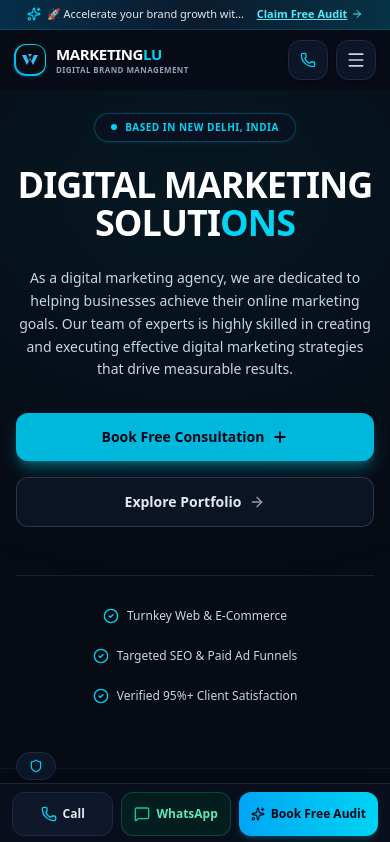
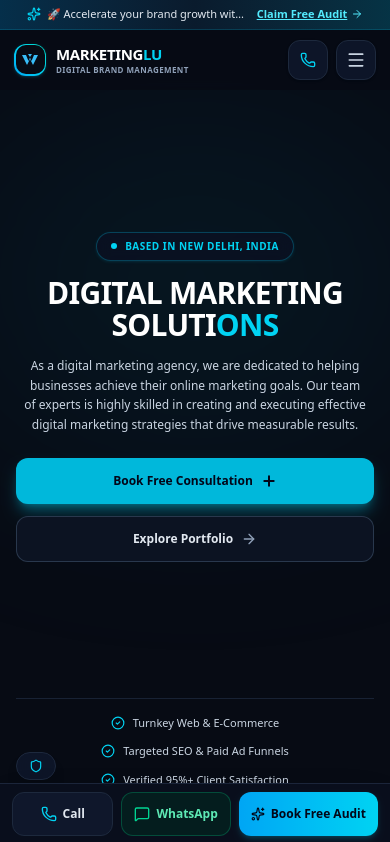
Before and after one commit to ThinkYuvraj/MaketinGlu, a React (Vite) app: page / in a window 390 px wide. Shown: the top 842 px of the page. Built offline with nearby package versions, Linux system fonts and the light colour scheme.

Commit message:
feat: update hero section layout and scroll behavior
Refactor the Hero component to use full-screen height and add a scroll-to-next-section feature for improved UX. Added an 'home' identifier to the hero section for better navigation.

```diff
--- a/src/App.tsx
+++ b/src/App.tsx
@@ -48,7 +48,7 @@
       {/* Main Website Flow: Clean, Non-Redundant, High-Readability */}
       <main className="flex-1">
         {/* Section 1: Hero Section */}
-        <AnimatedSection delayMs={0}>
+        <AnimatedSection id="home" delayMs={0}>
           <Hero
             onOpenConsultation={() => handleOpenConsultation()}
             onExplorePortfolio={handleExplorePortfolio}
--- a/src/components/Hero.tsx
+++ b/src/components/Hero.tsx
@@ -1,4 +1,4 @@
-import { ArrowRight, Plus, CheckCircle2 } from 'lucide-react';
+import { ArrowRight, Plus, CheckCircle2, ChevronDown } from 'lucide-react';
 import { motion } from 'motion/react';
 import { useSiteConfig } from '../context/SiteConfigContext';
 import { buttonHoverMotion, standardEase } from '../lib/animations';
@@ -12,26 +12,38 @@
 export default function Hero({ onOpenConsultation, onExplorePortfolio }: HeroProps) {
   const { config } = useSiteConfig();
 
+  const handleScrollDown = () => {
+    const el = document.getElementById('growth') || document.getElementById('expertise');
+    if (el) {
+      el.scrollIntoView({ behavior: 'smooth' });
+    }
+  };
+
   return (
-    <section className="relative pt-28 sm:pt-36 md:pt-44 pb-16 sm:pb-24 lg:pb-28 overflow-hidden">
+    <section
+      id="hero-section"
+      className="relative min-h-screen min-h-[100dvh] flex flex-col justify-between pt-24 sm:pt-28 md:pt-32 pb-5 sm:pb-8 overflow-hidden"
+    >
       {/* Background ambient lighting */}
-      <div className="absolute top-1/4 left-1/2 -translate-x-1/2 -translate-y-1/2 w-[500px] sm:w-[650px] h-[300px] sm:h-[400px] bg-cyan-500/10 blur-[130px] rounded-full pointer-events-none" />
+      <div className="absolute top-1/3 left-1/2 -translate-x-1/2 -translate-y-1/2 w-[450px] sm:w-[650px] h-[260px] sm:h-[380px] bg-cyan-500/10 blur-[130px] rounded-full pointer-events-none" />
 
-      <Container className="relative text-center">
+      {/* Main Hero Body - Centered in First Window */}
+      <div className="flex-1 flex flex-col justify-center items-center my-auto w-full">
+        <Container className="relative text-center w-full">
           <motion.div
-          initial={{ opacity: 0, y: 20 }}
+            initial={{ opacity: 0, y: 18 }}
             animate={{ opacity: 1, y: 0 }}
             transition={{ duration: 0.6, ease: standardEase }}
             className="max-w-4xl lg:max-w-5xl xl:max-w-6xl mx-auto"
           >
             {/* Location Badge */}
-          <div className="inline-flex items-center gap-2 px-4 py-1.5 rounded-full bg-[#0a1122]/90 border border-cyan-500/30 text-[10px] sm:text-xs font-semibold tracking-wider text-cyan-400 mb-6 shadow-sm shadow-cyan-500/10">
+            <div className="inline-flex items-center gap-2 px-3.5 sm:px-4 py-1.5 rounded-full bg-[#0a1122]/90 border border-cyan-500/30 text-[10px] sm:text-xs font-semibold tracking-wider text-cyan-400 mb-4 sm:mb-6 shadow-sm shadow-cyan-500/10 backdrop-blur-sm">
               <span className="w-1.5 h-1.5 rounded-full bg-cyan-400" />
               <span>{config.locationBadge}</span>
             </div>
 
             {/* Main Headline */}
-          <h1 className="text-4xl sm:text-6xl md:text-7xl lg:text-8xl font-black text-white tracking-tight leading-[1.08] mb-6">
+            <h1 className="text-3xl sm:text-5xl md:text-6xl lg:text-7xl xl:text-8xl font-black text-white tracking-tight leading-[1.06] mb-4 sm:mb-6">
               <span>{config.heroTitleLine1}</span> <br className="hidden sm:inline" />
               <span>
                 SOLUTI<span className="text-cyan-400">ONS</span>
@@ -39,17 +51,17 @@
             </h1>
 
             {/* Description */}
-          <p className="max-w-3xl mx-auto text-sm sm:text-base md:text-lg text-slate-300 font-normal leading-relaxed mb-8 sm:mb-10">
+            <p className="max-w-2xl lg:max-w-3xl mx-auto text-xs sm:text-base md:text-lg text-slate-300 font-normal leading-relaxed mb-6 sm:mb-8 md:mb-10 px-2">
               {config.heroDescription}
             </p>
 
             {/* Action Buttons */}
-          <div className="flex flex-col sm:flex-row items-center justify-center gap-4 max-w-md sm:max-w-none mx-auto">
+            <div className="flex flex-col sm:flex-row items-center justify-center gap-3 sm:gap-4 max-w-md sm:max-w-none mx-auto">
               {/* Primary CTA */}
               <motion.button
                 {...buttonHoverMotion}
                 onClick={() => onOpenConsultation()}
-              className="w-full sm:w-auto min-h-[48px] sm:min-h-[52px] px-8 py-3.5 rounded-xl bg-cyan-500 hover:bg-cyan-400 text-slate-950 font-extrabold text-sm sm:text-base shadow-lg shadow-cyan-500/40 flex items-center justify-center gap-2 cursor-pointer transition-all"
+                className="w-full sm:w-auto min-h-[46px] sm:min-h-[52px] px-7 sm:px-8 py-3 sm:py-3.5 rounded-xl bg-cyan-500 hover:bg-cyan-400 text-slate-950 font-extrabold text-xs sm:text-base shadow-lg shadow-cyan-500/40 flex items-center justify-center gap-2 cursor-pointer transition-all"
                 id="hero-btn-consultation"
               >
                 <span>{config.heroPrimaryCta}</span>
@@ -60,31 +72,47 @@
               <motion.button
                 {...buttonHoverMotion}
                 onClick={onExplorePortfolio}
-              className="w-full sm:w-auto min-h-[48px] sm:min-h-[52px] px-7 py-3.5 rounded-xl bg-[#0c1322] hover:bg-slate-800 border border-slate-700/80 hover:border-slate-600 text-slate-200 font-semibold text-sm sm:text-base flex items-center justify-center gap-2 cursor-pointer transition-all"
+                className="w-full sm:w-auto min-h-[46px] sm:min-h-[52px] px-6 sm:px-7 py-3 sm:py-3.5 rounded-xl bg-[#0c1322] hover:bg-slate-800 border border-slate-700/80 hover:border-slate-600 text-slate-200 font-semibold text-xs sm:text-base flex items-center justify-center gap-2 cursor-pointer transition-all"
                 id="hero-btn-portfolio"
               >
                 <span>{config.heroSecondaryCta}</span>
                 <ArrowRight className="w-4 h-4 text-slate-400" />
               </motion.button>
             </div>
+          </motion.div>
+        </Container>
+      </div>
 
-          {/* Bottom Bullet Divider & Inclusions */}
-          <div className="mt-12 sm:mt-16 pt-8 border-t border-slate-800/80 max-w-4xl mx-auto flex flex-col sm:flex-row items-center justify-center gap-6 sm:gap-10 text-xs sm:text-sm text-slate-300">
+      {/* Bottom First-Window Inclusions & Down Cue */}
+      <div className="w-full mt-auto">
+        <Container>
+          <div className="pt-4 sm:pt-6 border-t border-slate-800/80 max-w-4xl mx-auto flex flex-col sm:flex-row items-center justify-center gap-3 sm:gap-8 lg:gap-10 text-[11px] sm:text-xs md:text-sm text-slate-300">
             <div className="flex items-center gap-2">
-              <CheckCircle2 className="w-4 h-4 text-cyan-400 shrink-0" />
+              <CheckCircle2 className="w-3.5 h-3.5 sm:w-4 sm:h-4 text-cyan-400 shrink-0" />
               <span>Turnkey Web & E-Commerce</span>
             </div>
             <div className="flex items-center gap-2">
-              <CheckCircle2 className="w-4 h-4 text-cyan-400 shrink-0" />
+              <CheckCircle2 className="w-3.5 h-3.5 sm:w-4 sm:h-4 text-cyan-400 shrink-0" />
               <span>Targeted SEO & Paid Ad Funnels</span>
             </div>
             <div className="flex items-center gap-2">
-              <CheckCircle2 className="w-4 h-4 text-cyan-400 shrink-0" />
+              <CheckCircle2 className="w-3.5 h-3.5 sm:w-4 sm:h-4 text-cyan-400 shrink-0" />
               <span>Verified 95%+ Client Satisfaction</span>
             </div>
           </div>
-        </motion.div>
+
+          {/* Subtle Down Scroll Cue */}
+          <div className="flex justify-center mt-3 sm:mt-4">
+            <button
+              onClick={handleScrollDown}
+              className="group p-1 text-slate-500 hover:text-cyan-400 transition-colors cursor-pointer"
+              aria-label="Scroll to performance metrics"
+            >
+              <ChevronDown className="w-4 h-4 animate-bounce" />
+            </button>
+          </div>
         </Container>
+      </div>
     </section>
   );
 }
```
Lines whose indentation alone changed are shown as unchanged.
